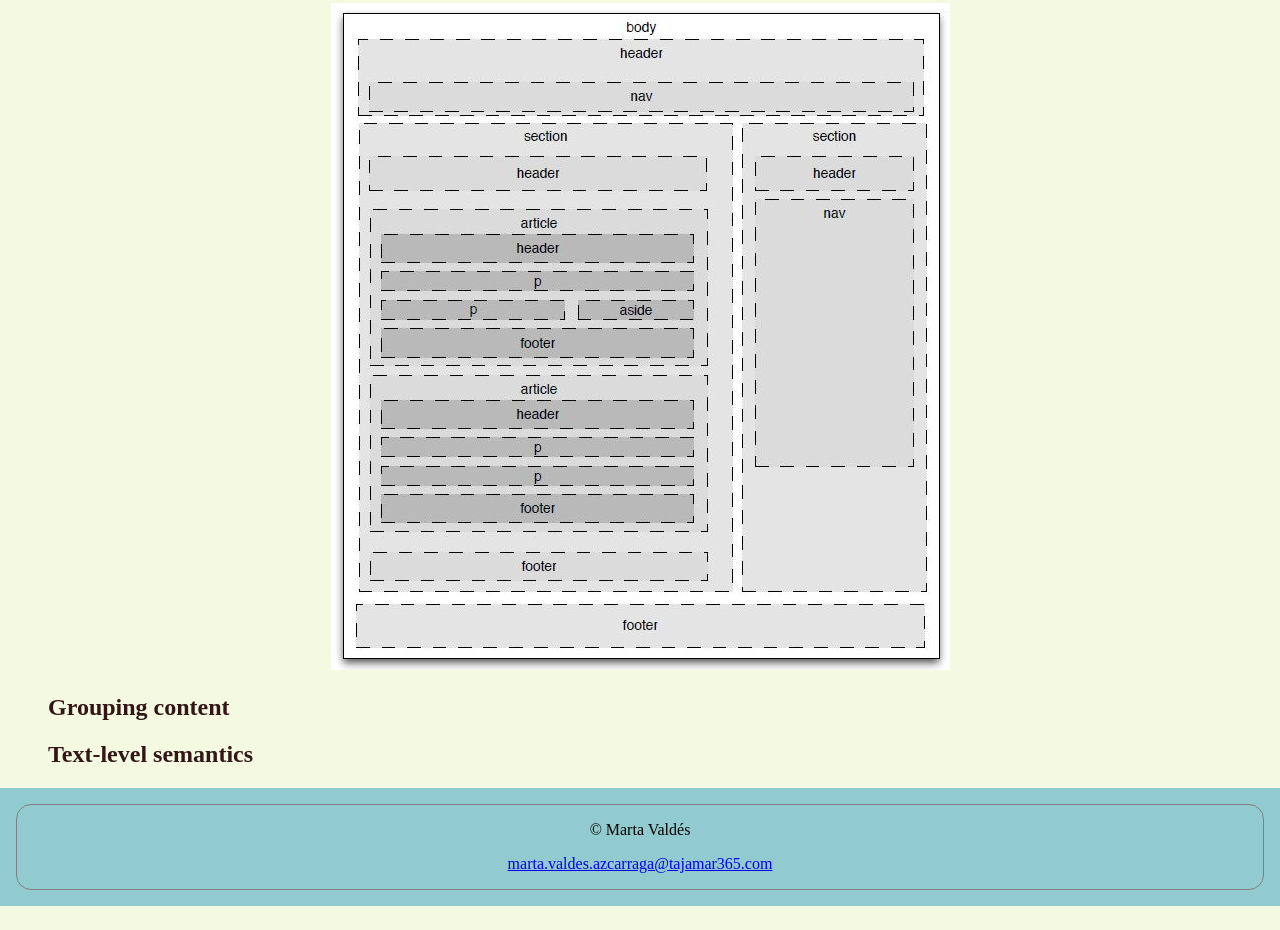
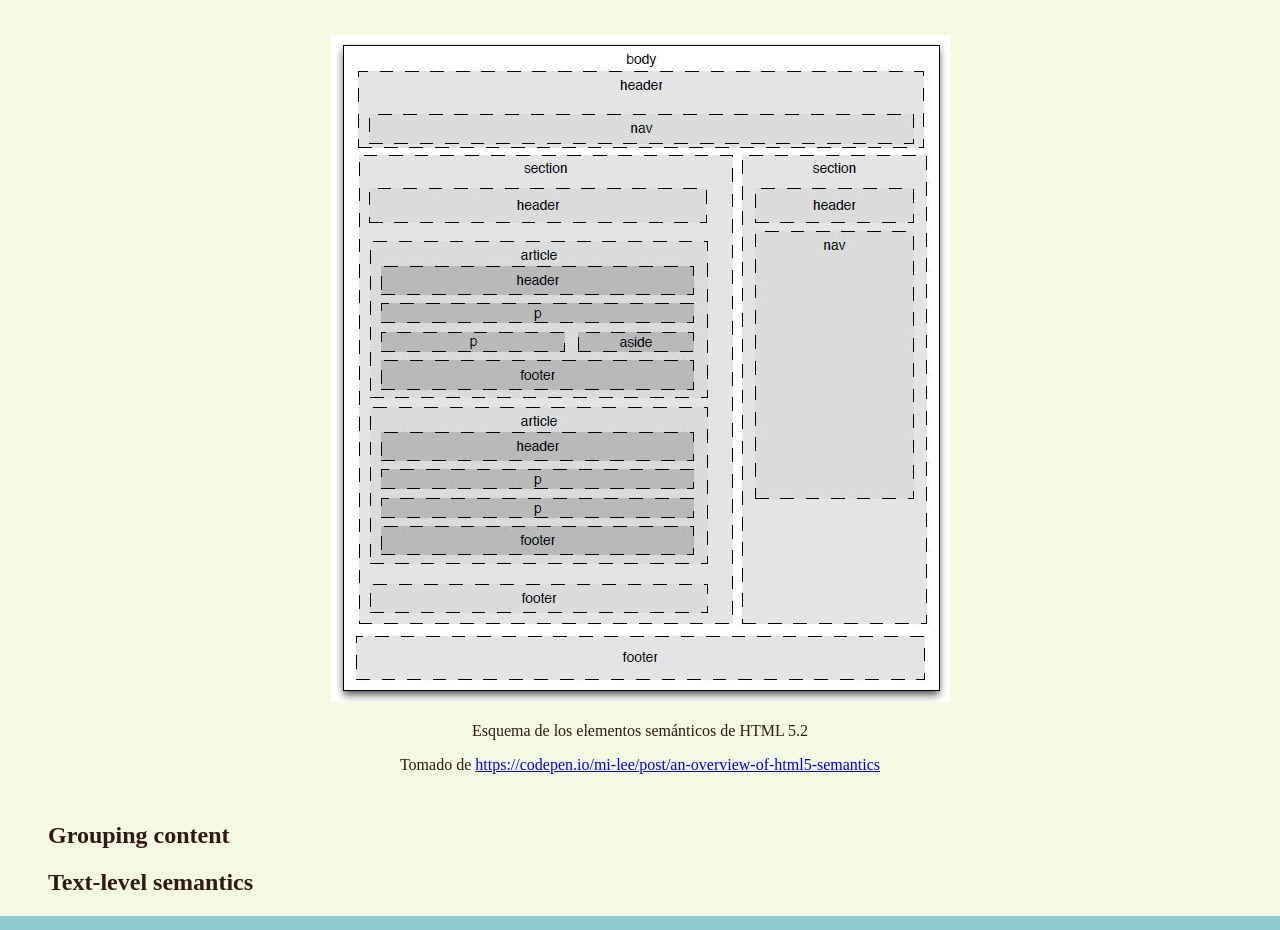
Before and after one commit to sapoflamenco/practicas_web, a plain HTML site: page 08_elementos/index.html in a window 1280 px wide. Shown: the part 1147-2077 px from the top of the page. Before the commit the page ends 2053 px from the top, so only its background shows below. Drawn offline with Linux system fonts and the light colour scheme.

Commit message:
elementos fin de clase

```diff
--- a/08_elementos/CSS/Style.css
+++ b/08_elementos/CSS/Style.css
@@ -48,4 +48,5 @@ img {
 
 .image_wrapper {
     text-align: center;
+    margin: 3rem
 }
--- a/08_elementos/index.html
+++ b/08_elementos/index.html
@@ -34,8 +34,8 @@
             </section>
             <section id="footer">
                     <h3>Etiqueta Footer:</h3>
-                    <p>El Elemento HTML Footer (&lt;footer&gt;) representa un pie de página para el contenido de sección más cercano o el elemento raíz de sección (p.e, su ancestro mas cercano article, aside, nav, section, blockquote, body, details, fieldset, figure, td).
-                    <p>Un pie de página típicamente contiene información acerca de el autor de la sección, datos de derechos de autor o enlaces a documentos relacionados.</p></p>
+                    <p>El Elemento HTML Footer (&lt;footer&gt;) representa un pie de página para el contenido de sección más cercano o el elemento raíz de sección (p.e, su ancestro mas cercano article, aside, nav, section, blockquote, body, details, fieldset, figure, td).</p>
+                    <p>Un pie de página típicamente contiene información acerca de el autor de la sección, datos de derechos de autor o enlaces a documentos relacionados.</p>
             </section>
             <section id="nav">
                     <h3>Etiqueta Nav:</h3>
@@ -51,9 +51,13 @@
                     <h3>Etiqueta Aside:</h3>
                     <p>El Elemento HTML Aside (&lt;aside&gt;) representa una sección de una página que consiste en contenido que está <em>tangencialmente relacionado</em> con el contenido que le rodea, que podría ser considerado independiente de ese contenido. Estas secciones son a menudo representadas como barras laterales o como inserciones y contienen una explicación al margen como una definición de glosario, elementos relacionados indirectamente, como publicidad, la biografía del autor, o en aplicaciones web, la información de perfil o enlaces a blogs relacionados. </p>
             </section>
-            <div class="image_wrapper">
+            <figure class="image_wrapper">
                 <img src="./assets/esquema.jpg" alt="Esquema de los elementos semánticos de HTML 5.2">
-            </div>
+                <figcaption>
+                        <p>Esquema de los elementos semánticos de HTML 5.2</p>
+                        <footer>Tomado de <a href="https://codepen.io/mi-lee/post/an-overview-of-html5-semantics">https://codepen.io/mi-lee/post/an-overview-of-html5-semantics</a> </footer>
+                </figcaption>
+            </figure>
     </div>
     </section>
     <section>
```
